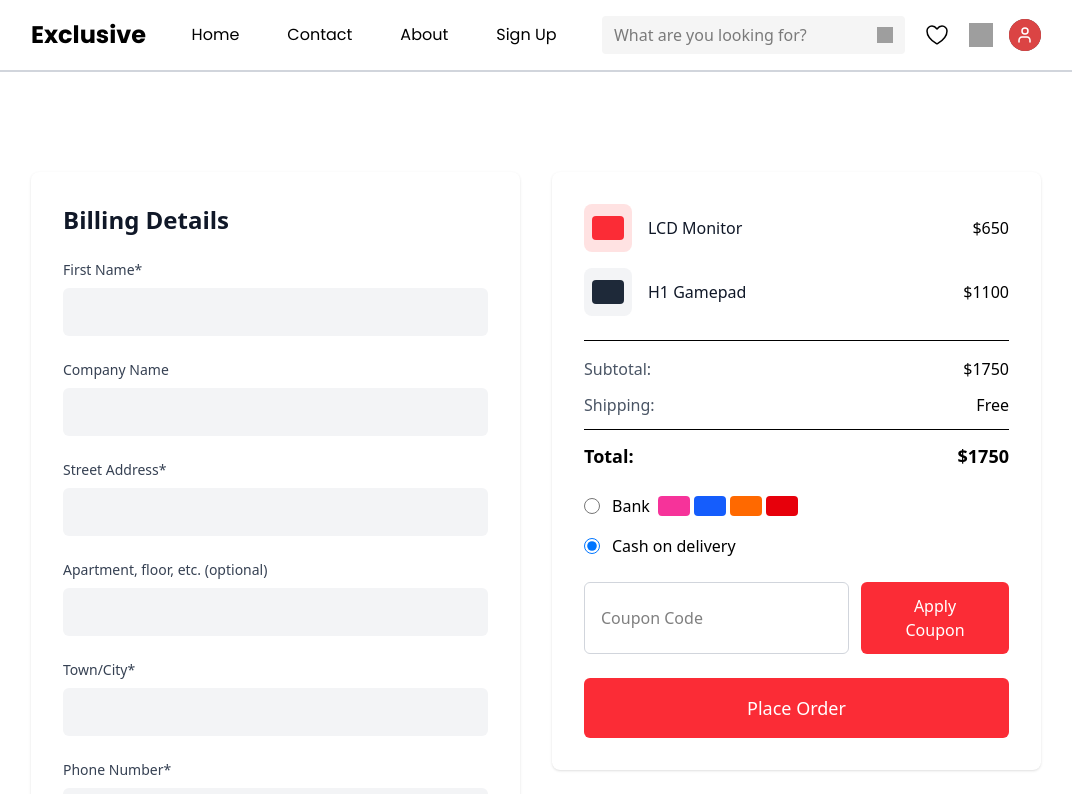
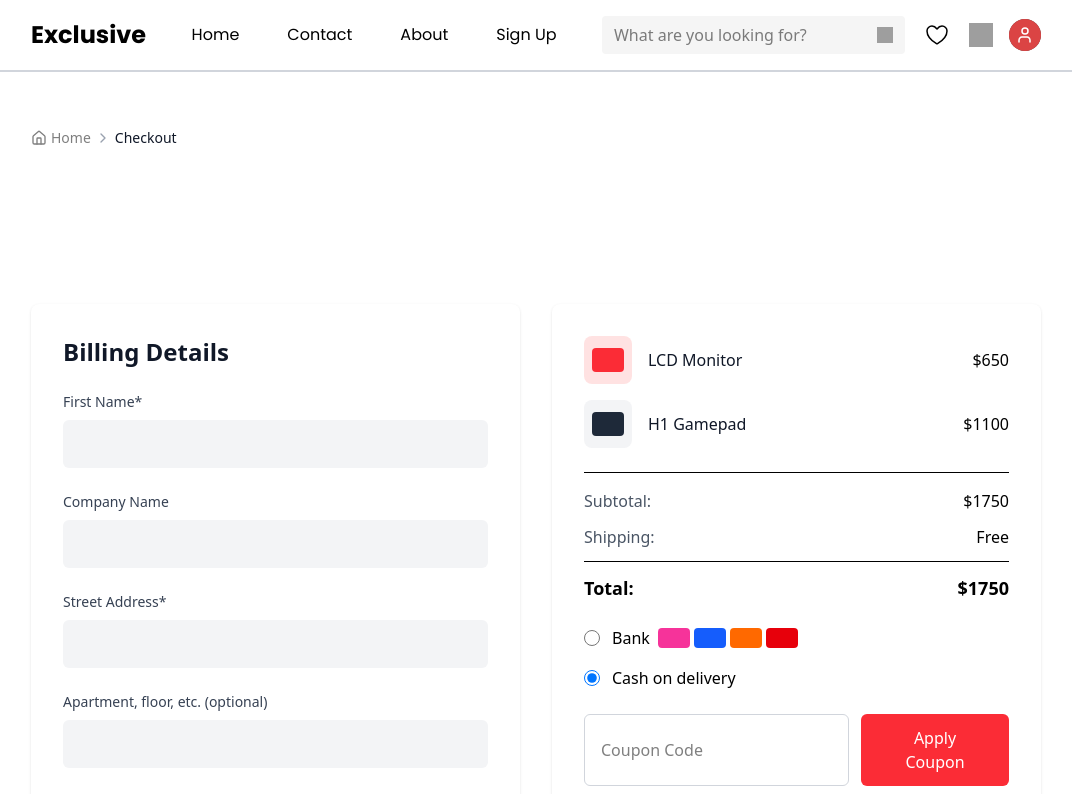
Before and after one commit to MuhammadNabeelJaved/ecommerce-client, a React (Vite) app: page /checkout in a window 1280 px wide. Shown: the top 794 px of the page, without its empty margins (104-1176 px from the left). Built offline with nearby package versions, Linux system fonts and the light colour scheme; grey boxes are pictures that could not be loaded.

Commit message:
Add Breadcrumb component to Checkout page for improved navigation

```diff
--- a/src/pages/Checkout.jsx
+++ b/src/pages/Checkout.jsx
@@ -1,10 +1,12 @@
 import React from "react";
 import BillingDetails from "../components/Billing";
+import Breadcrumb from "../components/Breadcrumb";
 
 const Checkout = () => {
   return (
     <>
       <div className="w-full max-w-full mx-auto px-4 sm:px-6 md:px-8 lg:px-[135px]">
+        <Breadcrumb />
         <BillingDetails/>
       </div>
     </>
```
